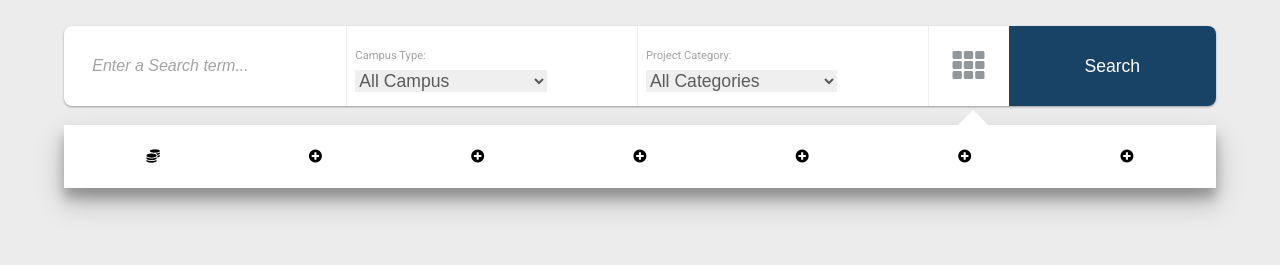
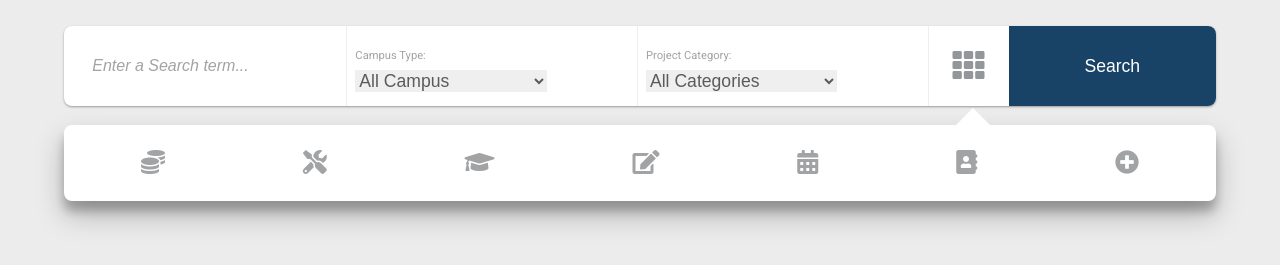
Before and after one commit to Brunno-DaSilva/bond-page, a website: page index.html in a window 1280 px wide. Both pictures are taken after a click on the button "More filter options". Shown: the part 123-388 px from the top of the page. Drawn offline with Linux system fonts and the light colour scheme.

Commit message:
Added icons to filters

```diff
--- a/CSS/styles.css
+++ b/CSS/styles.css
@@ -140,6 +140,7 @@ h1 {
   position: relative;
   margin-top: 1.2rem;
   background-color: #ffffff;
+  border-radius: 0.5rem;
   z-index: 11;
   box-shadow: 0 14px 28px rgba(0, 0, 0, 0.25), 0 10px 10px rgba(0, 0, 0, 0.22);
 }
@@ -151,7 +152,7 @@ h1 {
   border-right: 20px solid transparent;
   border-bottom: 20px solid #ffffff;
   position: absolute;
-  top: -37%;
+  top: -33%;
   left: 76.5%;
   margin: 0.5rem;
   z-index: -1;
@@ -177,6 +178,8 @@ h1 {
   cursor: pointer;
   border: none;
   background-color: transparent;
+  color: #a2a3a5;
+  font-size: 1.5rem;
 }
 
 .suggestions {
--- a/index.html
+++ b/index.html
@@ -71,19 +71,19 @@
             <i class="fas fa-coins"></i>
           </button>
           <button class="btn-filters">
-            <i class="fas fa-plus-circle"></i>
+            <i class="fas fa-tools"></i>
           </button>
           <button class="btn-filters">
-            <i class="fas fa-plus-circle"></i>
+            <i class="fas fa-graduation-cap"></i>
           </button>
           <button class="btn-filters">
-            <i class="fas fa-plus-circle"></i>
+            <i class="fas fa-edit"></i>
           </button>
           <button class="btn-filters">
-            <i class="fas fa-plus-circle"></i>
+            <i class="fas fa-calendar-alt"></i>
           </button>
           <button class="btn-filters">
-            <i class="fas fa-plus-circle"></i>
+            <i class="fas fa-address-book"></i>
           </button>
           <button class="btn-filters">
             <i class="fas fa-plus-circle"></i>
```
